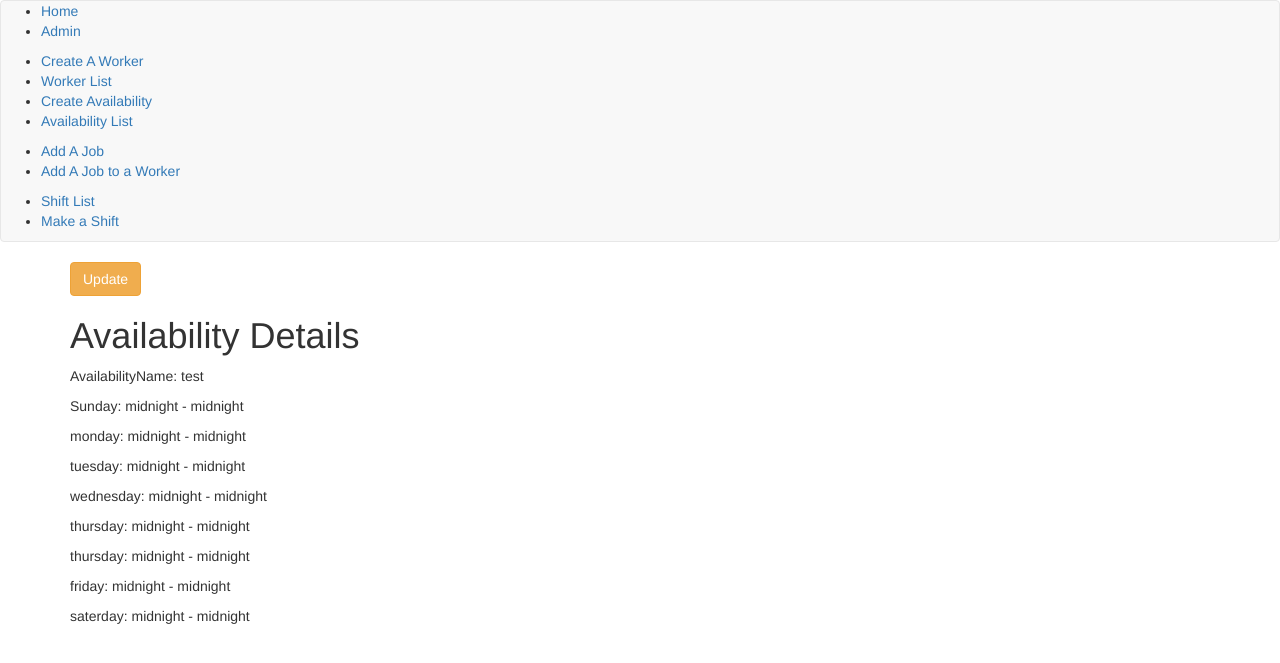
After one commit to RandyForte/schedule_app, a Django app: page /availability_list_view/7/ in a window 1280 px wide. The commit adds this page. Shown: the top 663 px of the page. Run offline with Django 3.2, Linux system fonts and the light colour scheme; data comes from the database, SQL or seed files in the repository; both versions use the stored data as it was after the commit; some libraries are stand-ins or nearby versions.

Commit message:
Did some code refactoring

```diff
--- a/schedule/schedule_app/models.py
+++ b/schedule/schedule_app/models.py
@@ -22,20 +22,20 @@ class Shift(models.Model):
 
 class Availability(models.Model):
     availabilityName = models.CharField(max_length=255,unique=True)
-    sundayAvailabilityStartTime = models.TimeField(blank=True,null=True)
-    sundayAvailabilityEndTime = models.TimeField(blank=True,null=True)
-    mondayAvailabilityStartTime = models.TimeField(blank=True,null=True)
-    mondayAvailabilityEndTime = models.TimeField(blank=True,null=True)
-    tuesdayAvailabilityStartTime = models.TimeField(blank=True,null=True)
-    tuesdayAvailabilityEndTime = models.TimeField(blank=True,null=True)
-    wednesdayAvailabilityStartTime = models.TimeField(blank=True,null=True)
-    wednesdayAvailabilityEndTime = models.TimeField(blank=True,null=True)
-    thursdayAvailabilityStartTime = models.TimeField(blank=True,null=True)
-    thursdayAvailabilityEndTime = models.TimeField(blank=True,null=True)
-    fridayAvailabilityStartTime = models.TimeField(blank=True,null=True)
-    fridayAvailabilityEndTime = models.TimeField(blank=True,null=True)
-    saterdayAvailabilityStartTime = models.TimeField(blank=True,null=True)
-    saterdayAvailabilityEndTime = models.TimeField(blank=True,null=True)
+    sundayAvailabilityStartTime = models.TimeField(blank=True,null=True,default='00:00:00')
+    sundayAvailabilityEndTime = models.TimeField(blank=True,null=True,default='00:00:00')
+    mondayAvailabilityStartTime = models.TimeField(blank=True,null=True,default='00:00:00')
+    mondayAvailabilityEndTime = models.TimeField(blank=True,null=True,default='00:00:00')
+    tuesdayAvailabilityStartTime = models.TimeField(blank=True,null=True,default='00:00:00')
+    tuesdayAvailabilityEndTime = models.TimeField(blank=True,null=True,default='00:00:00')
+    wednesdayAvailabilityStartTime = models.TimeField(blank=True,null=True,default='00:00:00')
+    wednesdayAvailabilityEndTime = models.TimeField(blank=True,null=True,default='00:00:00')
+    thursdayAvailabilityStartTime = models.TimeField(blank=True,null=True,default='00:00:00')
+    thursdayAvailabilityEndTime = models.TimeField(blank=True,null=True,default='00:00:00')
+    fridayAvailabilityStartTime = models.TimeField(blank=True,null=True,default='00:00:00')
+    fridayAvailabilityEndTime = models.TimeField(blank=True,null=True,default='00:00:00')
+    saterdayAvailabilityStartTime = models.TimeField(blank=True,null=True,default='00:00:00')
+    saterdayAvailabilityEndTime = models.TimeField(blank=True,null=True,default='00:00:00')
 
     def __str__(self):
         return self.availabilityName
--- /dev/null
+++ b/schedule/schedule_app/templates/schedule_app/availability_detail.html
@@ -0,0 +1,14 @@
+{% extends "schedule_app/base.html" %}
+{% block bodyblock %}
+  <a class="btn btn-warning" href="update">Update</a>
+  <h1>Availability Details</h1>
+  <p>AvailabilityName: {{availability_detail.availabilityName}}</p>
+  <p>Sunday: {{availability_detail.sundayAvailabilityStartTime}} - {{availability_detail.sundayAvailabilityEndTime}}</p>
+  <p>monday: {{availability_detail.mondayAvailabilityStartTime}} - {{availability_detail.mondayAvailabilityEndTime}}</p>
+  <p>tuesday: {{availability_detail.tuesdayAvailabilityStartTime}} - {{availability_detail.tuesdayAvailabilityEndTime}}</p>
+  <p>wednesday: {{availability_detail.wednesdayAvailabilityStartTime}} - {{availability_detail.wednesdayAvailabilityEndTime}}</p>
+  <p>thursday: {{availability_detail.thursdayAvailabilityStartTime}} - {{availability_detail.thursdayAvailabilityEndTime}}</p>
+  <p>thursday: {{availability_detail.thursdayAvailabilityStartTime}} - {{availability_detail.thursdayAvailabilityEndTime}}</p>
+  <p>friday: {{availability_detail.fridayAvailabilityStartTime}} - {{availability_detail.fridayAvailabilityEndTime}}</p>
+  <p>saterday: {{availability_detail.saterdayAvailabilityStartTime}} - {{availability_detail.saterdayAvailabilityEndTime}}</p>
+{% endblock %}
--- a/schedule/schedule_app/templates/schedule_app/base.html
+++ b/schedule/schedule_app/templates/schedule_app/base.html
@@ -11,13 +11,20 @@
       <ul>
         <li><a href="{%url 'schedule_app:index'%}">Home</a></li>
         <li><a href="{%url 'admin:index'%}">Admin</a></li>
+      </ul>
+      <ul>
+        <li><a href="{%url 'schedule_app:createworker'%}">Create A Worker</a></li>
         <li><a href="{%url 'schedule_app:listwork'%}">Worker List</a></li>
+        <li><a href="{%url 'schedule_app:createavailability'%}">Create Availability</a></li>
+        <li><a href="{%url 'schedule_app:listavailability'%}">Availability List</a></li>
+      </ul>
+      <ul>
+        <li><a href="{%url 'schedule_app:createjob'%}">Add A Job</a></li>
+        <li><a href="{%url 'schedule_app:createskill'%}">Add A Job to a Worker</a></li>
+      </ul>
+      <ul>
         <li><a href="{%url 'schedule_app:listshift'%}">Shift List</a></li>
-        <li><a href="{%url 'schedule_app:createavailability'%}">Create Availability</a></li>
-        <li><a href="{%url 'schedule_app:createworker'%}">Create A Worker</a></li>
-        <li><a href="{%url 'schedule_app:createjob'%}">Add A Job</a></li>
-        <li><a href="{%url 'schedule_app:createskill'%}">Add A Skill</a></li>
-        <li><a href="{%url 'schedule_app:createshift'%}">Create Shift</a></li>
+        <li><a href="{%url 'schedule_app:createshift'%}">Make a Shift</a></li>
       </ul>
     </nav>
     <div class="container">
--- a/schedule/schedule_app/urls.py
+++ b/schedule/schedule_app/urls.py
@@ -10,6 +10,9 @@ urlpatterns = [
     url(r'^createskill/$',views.CreateSkill.as_view(success_url="/createskill/"),name='createskill'),
     url(r'^worker_list_view/$',views.WorkerListView.as_view(),name='listwork'),
     url(r'^shift_list_view/$',views.ShiftListView.as_view(),name='listshift'),
+    url(r'^availability_list_view/$',views.AvailabilityListView.as_view(),name='listavailability'),
     url(r'^worker_list_view/(?P<pk>\d+)/$',views.WorkerDetail.as_view(),name="workerdetail"),
     url(r'^shift_list_view/(?P<pk>\d+)/$',views.ShiftDetail.as_view(),name="shiftdetail"),
+    url(r'^availability_list_view/(?P<pk>\d+)/$',views.AvailabilityDetail.as_view(),name="availabilitydetail"),
+    url(r'^availability_list_view/(?P<pk>\d+)/update/$',views.AvailabilityUpdate.as_view(success_url="/availability_list_view/"),name='availabilityupdate'),
 ]
--- a/schedule/schedule_app/views.py
+++ b/schedule/schedule_app/views.py
@@ -1,6 +1,6 @@
 from django.shortcuts import render
 from django.views.generic import (TemplateView, View, CreateView, DetailView,
-ListView)
+ListView, UpdateView)
 from django.http import HttpResponse#testing only
 # Create your views here.
 from schedule_app import models
@@ -58,6 +58,60 @@ class IndexView(View):
                             worker_list.append(str(wrk))
                         else:
                             print(str(wrk) + " Can't work")
+                    elif day == 'monday':
+                        print(wrk.availability.mondayAvailabilityStartTime)
+                        print(wrk.availability.mondayAvailabilityEndTime)
+                        if wrk.availability.mondayAvailabilityStartTime<=timeStart and wrk.availability.mondayAvailabilityEndTime>=timeEnd:
+                            print(str(wrk) + " Can work")
+                            print(shift.id)
+                            worker_list.append(str(wrk))
+                        else:
+                            print(str(wrk) + " Can't work")
+                    elif day == 'tuesday':
+                        print(wrk.availability.tuesdayAvailabilityStartTime)
+                        print(wrk.availability.tuesdayAvailabilityEndTime)
+                        if wrk.availability.tuesdayAvailabilityStartTime<=timeStart and wrk.availability.tuesdayAvailabilityEndTime>=timeEnd:
+                            print(str(wrk) + " Can work")
+                            print(shift.id)
+                            worker_list.append(str(wrk))
+                        else:
+                            print(str(wrk) + " Can't work")
+                    elif day == 'wednesday':
+                        print(wrk.availability.wednesdayAvailabilityStartTime)
+                        print(wrk.availability.wednesdayAvailabilityEndTime)
+                        if wrk.availability.wednesdayAvailabilityStartTime<=timeStart and wrk.availability.wednesdayAvailabilityEndTime>=timeEnd:
+                            print(str(wrk) + " Can work")
+                            print(shift.id)
+                            worker_list.append(str(wrk))
+                        else:
+                            print(str(wrk) + " Can't work")
+                    elif day == 'thursday':
+                        print(wrk.availability.thursdayAvailabilityStartTime)
+                        print(wrk.availability.thursdayAvailabilityEndTime)
+                        if wrk.availability.thursdayAvailabilityStartTime<=timeStart and wrk.availability.thursdayAvailabilityEndTime>=timeEnd:
+                            print(str(wrk) + " Can work")
+                            print(shift.id)
+                            worker_list.append(str(wrk))
+                        else:
+                            print(str(wrk) + " Can't work")
+                    elif day == 'friday':
+                        print(wrk.availability.fridayAvailabilityStartTime)
+                        print(wrk.availability.fridayAvailabilityEndTime)
+                        if wrk.availability.fridayAvailabilityStartTime<=timeStart and wrk.availability.fridayAvailabilityEndTime>=timeEnd:
+                            print(str(wrk) + " Can work")
+                            print(shift.id)
+                            worker_list.append(str(wrk))
+                        else:
+                            print(str(wrk) + " Can't work")
+                    elif day == 'saterday':
+                        print(wrk.availability.saterdayAvailabilityStartTime)
+                        print(wrk.availability.saterdayAvailabilityEndTime)
+                        if wrk.availability.saterdayAvailabilityStartTime<=timeStart and wrk.availability.saterdayAvailabilityEndTime>=timeEnd:
+                            print(str(wrk) + " Can work")
+                            print(shift.id)
+                            worker_list.append(str(wrk))
+                        else:
+                            print(str(wrk) + " Can't work")
             FINAL[shift.shiftName] = worker_list
             worker_list = []
         print(FINAL)
@@ -74,16 +128,46 @@ class WorkerDetail(DetailView):
     context_object_name = 'worker_detail'
     model = models.Worker
     template_name = 'schedule_app/worker_detail.html'
+    # def skill(self,request,pk):
+        # return models.Skill.filter(Worker__pk=pk)
+        # skills = models.Skill.objects.all()
+        # skillList = []
+        # for skill in skills:
+        #     print(pk)
+        #     print("--------------")
+        #     print(skill.worker.pk,)
+        #     if skill.worker.pk == pk:
+        #         skillList.append(str(skill.job))
+        # return skillList
+    # def get_context_data(self,**kwargs):
+    #     context = super(WorkerDetail,self).get_context_data(**kwargs)
+    #     print("--------")
+    #     print(kwargs['object'].pk)
+    #     print("--------")
+    #     context['skills'] = str(models.Skill.objects.filter(id=kwargs['object'].pk))
+    #     return context
+    def get_context_data(self,**kwargs):
+        context = super(WorkerDetail,self).get_context_data(**kwargs)
+        context["skill"] = models.Skill.objects.filter(worker = "Mike the Snake")
+        print(context["skill"])
+        return context
 class ShiftDetail(DetailView):
     context_object_name = 'shift_detail'
     model = models.Shift
     template_name = 'schedule_app/shift_detail.html'
+class AvailabilityDetail(DetailView):
+    context_object_name = 'availability_detail'
+    model = models.Availability
+    template_name = 'schedule_app/availability_detail.html'
 class WorkerListView(ListView):
     context_object_name = 'workers'
     model = models.Worker
 class ShiftListView(ListView):
     context_object_name = 'shifts'
     model = models.Shift
+class AvailabilityListView(ListView):
+    context_object_name = 'availabilitys'
+    model = models.Availability
 class CreateJob(CreateView):
     fields = '__all__'
     model = models.Job
@@ -96,3 +180,7 @@ class CreateShift(CreateView):
     fields = '__all__'
     model = models.Shift
     template_name = 'schedule_app/create_form.html'
+class AvailabilityUpdate(UpdateView):
+    model = models.Availability
+    fields = '__all__'
+    template_name = 'schedule_app/availability_update.html'
```
Also changed, not shown: schedule/schedule_app/templates/schedule_app/availability_list.html (added, +7 -0 lines), schedule/schedule_app/templates/schedule_app/availability_update.html (added, +7 -0 lines), schedule/schedule_app/templates/schedule_app/worker_detail.html (+7 -1 lines), schedule/test.json (added, +1 -0 lines), schedule/db.sqlite3.
